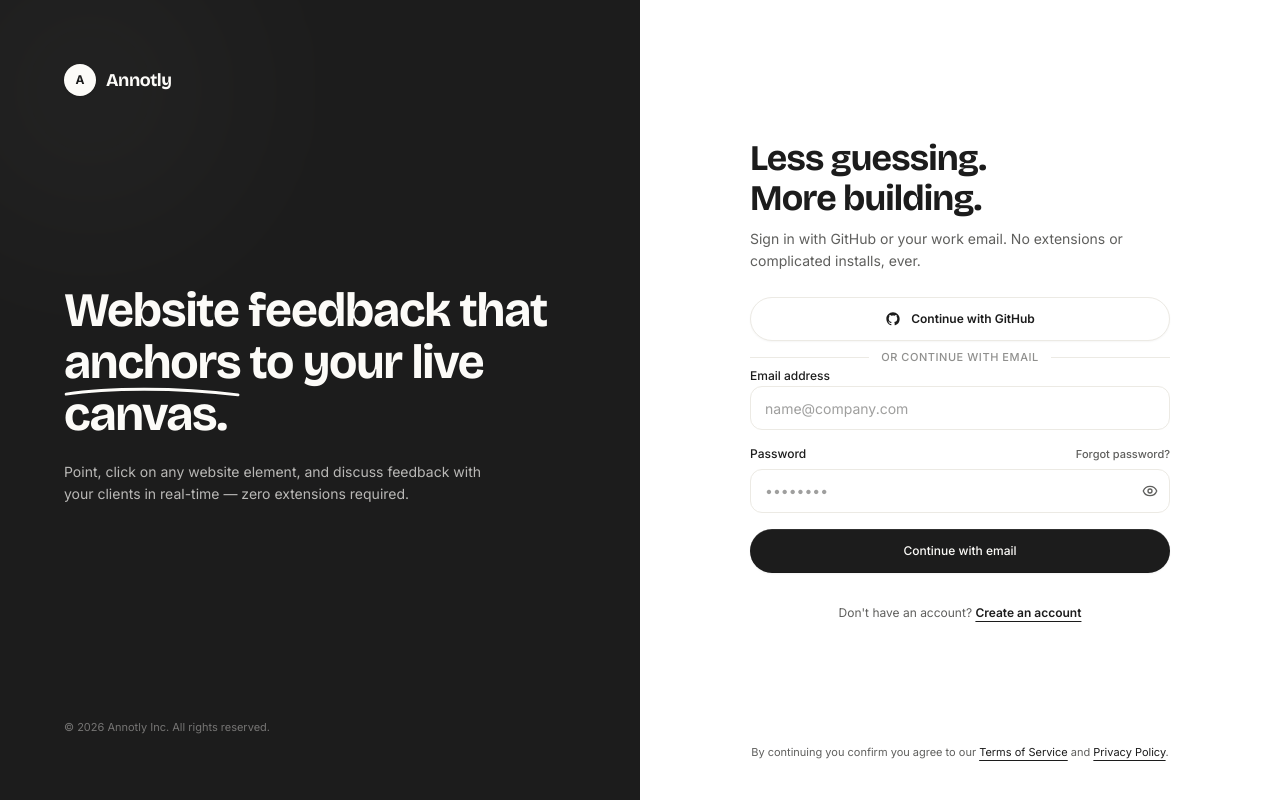
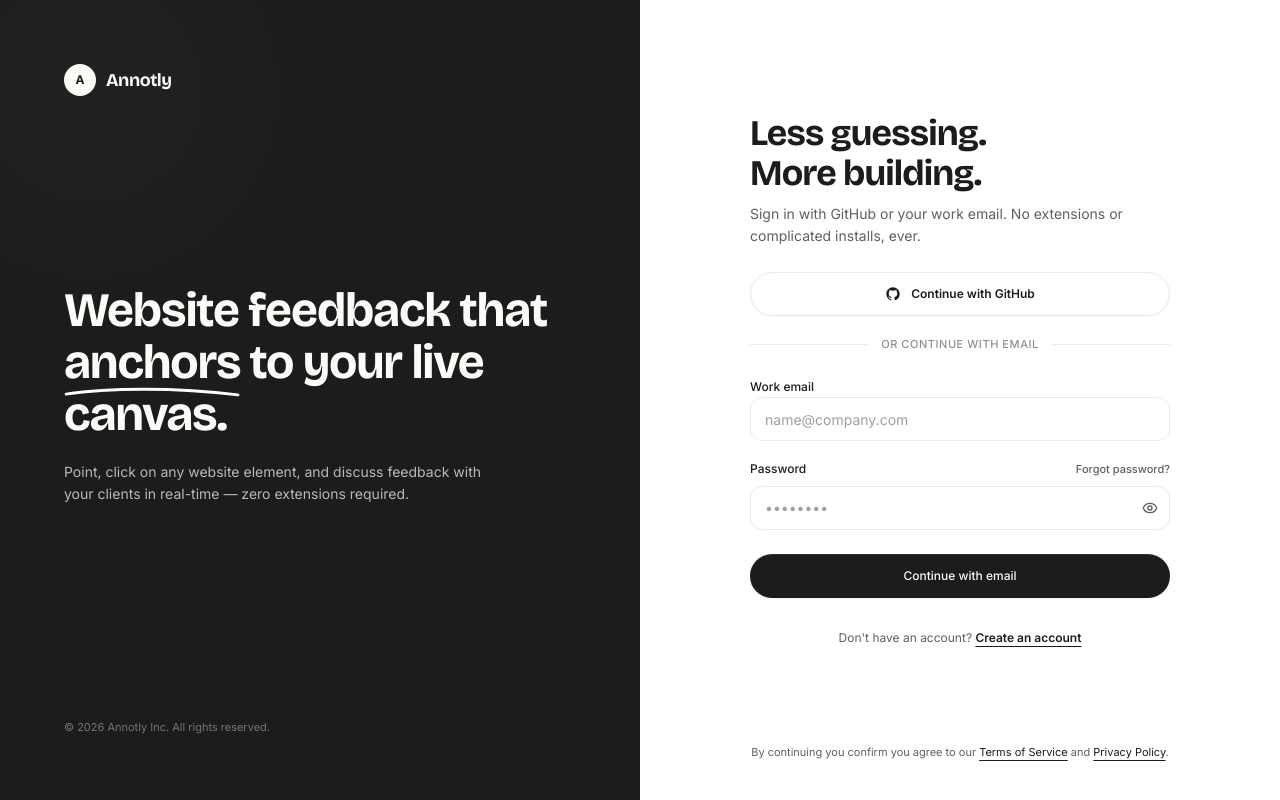
Before and after one commit to slhnx/annotly, a Next.js app: page /login in a window 1280 px wide. Built offline with nearby package versions, Linux system fonts and the light colour scheme; no server answers.

Commit message:
style(auth): increase vertical margin around divider and add red input error states and messages

```diff
--- a/app/(auth)/login/page.tsx
+++ b/app/(auth)/login/page.tsx
@@ -40,9 +40,10 @@
     >
       <GithubButton redirectUrl={resolvedSearchParams?.redirect} />
 
-      <div className="relative my-1 flex items-center justify-center">
+      {/* Spaced-out divider with generous Y-axis margin */}
+      <div className="relative my-7 flex items-center justify-center">
         <div className="w-full border-t border-[#eceae4]" />
-        <span className="absolute bg-white px-3 text-[11px] font-medium uppercase tracking-wider text-[#5f5f5d]/70">
+        <span className="absolute bg-white px-3.5 text-[11px] font-medium uppercase tracking-wider text-[#5f5f5d]/70">
           or continue with email
         </span>
       </div>
--- a/app/(auth)/signup/page.tsx
+++ b/app/(auth)/signup/page.tsx
@@ -34,9 +34,10 @@
     >
       <GithubButton text="Continue with GitHub" redirectUrl="/dashboard" />
 
-      <div className="relative my-1 flex items-center justify-center">
+      {/* Spaced-out divider with generous Y-axis margin */}
+      <div className="relative my-7 flex items-center justify-center">
         <div className="w-full border-t border-[#eceae4]" />
-        <span className="absolute bg-white px-3 text-[11px] font-medium uppercase tracking-wider text-[#5f5f5d]/70">
+        <span className="absolute bg-white px-3.5 text-[11px] font-medium uppercase tracking-wider text-[#5f5f5d]/70">
           or continue with email
         </span>
       </div>
--- a/components/auth/forgot-password-form.tsx
+++ b/components/auth/forgot-password-form.tsx
@@ -25,6 +25,7 @@
 
   const form = useForm<ForgotPasswordInput>({
     resolver: zodResolver(forgotPasswordSchema),
+    mode: "onTouched",
     defaultValues: {
       email: "",
     },
@@ -83,7 +84,7 @@
 
   return (
     <Form {...form}>
-      <form onSubmit={form.handleSubmit(onSubmit)} className="space-y-4">
+      <form onSubmit={form.handleSubmit(onSubmit)} className="space-y-5">
         {serverError && (
           <div
             role="alert"
@@ -98,9 +99,9 @@
           control={form.control}
           name="email"
           render={({ field }) => (
-            <FormItem>
-              <FormLabel className="text-xs font-medium text-[#1c1c1c]">
-                Email address
+            <FormItem className="space-y-2">
+              <FormLabel className="text-xs font-medium">
+                Work email
               </FormLabel>
               <FormControl>
                 <Input
@@ -117,6 +118,7 @@
           )}
         />
 
+        <div className="pt-1">
           <Button
             type="submit"
             disabled={isSubmitting}
@@ -131,6 +133,7 @@
               "Send reset instructions"
             )}
           </Button>
+        </div>
       </form>
     </Form>
   )
--- a/components/auth/login-form.tsx
+++ b/components/auth/login-form.tsx
@@ -29,6 +29,7 @@
 
   const form = useForm<LoginInput>({
     resolver: zodResolver(loginSchema),
+    mode: "onTouched",
     defaultValues: {
       email: "",
       password: "",
@@ -53,7 +54,6 @@
         setIsSubmitting(false)
       }
     } catch (err: unknown) {
-      // In Next.js, redirect throws a NEXT_REDIRECT error which should be allowed to bubble up
       if (err instanceof Error && err.message === "NEXT_REDIRECT") {
         throw err
       }
@@ -64,7 +64,7 @@
 
   return (
     <Form {...form}>
-      <form onSubmit={form.handleSubmit(onSubmit)} className="space-y-4">
+      <form onSubmit={form.handleSubmit(onSubmit)} className="space-y-5">
         {serverError && (
           <div
             role="alert"
@@ -79,9 +79,9 @@
           control={form.control}
           name="email"
           render={({ field }) => (
-            <FormItem>
-              <FormLabel className="text-xs font-medium text-[#1c1c1c]">
-                Email address
+            <FormItem className="space-y-2">
+              <FormLabel className="text-xs font-medium">
+                Work email
               </FormLabel>
               <FormControl>
                 <Input
@@ -102,9 +102,9 @@
           control={form.control}
           name="password"
           render={({ field }) => (
-            <FormItem>
+            <FormItem className="space-y-2">
               <div className="flex items-center justify-between">
-                <FormLabel className="text-xs font-medium text-[#1c1c1c]">
+                <FormLabel className="text-xs font-medium">
                   Password
                 </FormLabel>
                 <Link
@@ -144,6 +144,7 @@
           )}
         />
 
+        <div className="pt-1">
           <Button
             type="submit"
             disabled={isSubmitting}
@@ -158,6 +159,7 @@
               "Continue with email"
             )}
           </Button>
+        </div>
       </form>
     </Form>
   )
--- a/components/auth/update-password-form.tsx
+++ b/components/auth/update-password-form.tsx
@@ -26,6 +26,7 @@
 
   const form = useForm<UpdatePasswordInput>({
     resolver: zodResolver(updatePasswordSchema),
+    mode: "onTouched",
     defaultValues: {
       password: "",
       confirmPassword: "",
@@ -62,7 +63,7 @@
 
   return (
     <Form {...form}>
-      <form onSubmit={form.handleSubmit(onSubmit)} className="space-y-4">
+      <form onSubmit={form.handleSubmit(onSubmit)} className="space-y-5">
         {serverError && (
           <div
             role="alert"
@@ -87,8 +88,8 @@
           control={form.control}
           name="password"
           render={({ field }) => (
-            <FormItem>
-              <FormLabel className="text-xs font-medium text-[#1c1c1c]">
+            <FormItem className="space-y-2">
+              <FormLabel className="text-xs font-medium">
                 New password
               </FormLabel>
               <FormControl>
@@ -125,8 +126,8 @@
           control={form.control}
           name="confirmPassword"
           render={({ field }) => (
-            <FormItem>
-              <FormLabel className="text-xs font-medium text-[#1c1c1c]">
+            <FormItem className="space-y-2">
+              <FormLabel className="text-xs font-medium">
                 Confirm new password
               </FormLabel>
               <FormControl>
@@ -159,6 +160,7 @@
           )}
         />
 
+        <div className="pt-1">
           <Button
             type="submit"
             disabled={isSubmitting}
@@ -173,6 +175,7 @@
               "Save new password"
             )}
           </Button>
+        </div>
       </form>
     </Form>
   )
--- a/components/ui/form.tsx
+++ b/components/ui/form.tsx
@@ -8,7 +8,6 @@
   type FieldValues,
   FormProvider,
   useFormContext,
-  useFormState,
 } from "react-hook-form"
 import { Label } from "@/components/ui/label"
 import { cn } from "@/lib/utils"
@@ -42,14 +41,13 @@
 const useFormField = () => {
   const fieldContext = React.useContext(FormFieldContext)
   const itemContext = React.useContext(FormItemContext)
-  const { getFieldState } = useFormContext()
-  const formState = useFormState({ name: fieldContext.name })
-  const fieldState = getFieldState(fieldContext.name, formState)
+  const { getFieldState, formState } = useFormContext()
 
   if (!fieldContext) {
     throw new Error("useFormField should be used within <FormField>")
   }
 
+  const fieldState = getFieldState(fieldContext.name, formState)
   const { id } = itemContext
 
   return {
@@ -89,7 +87,7 @@
   return (
     <Label
       data-slot="form-label"
-      className={cn(error && "text-destructive", className)}
+      className={cn(error && "text-red-600 font-medium", className)}
       htmlFor={formItemId}
       {...props}
     />
@@ -102,6 +100,7 @@
   if (React.isValidElement(props.children)) {
     const child = props.children as React.ReactElement<{
       id?: string
+      className?: string
       "aria-describedby"?: string
       "aria-invalid"?: boolean
     }>
@@ -111,7 +110,11 @@
         ? formDescriptionId
         : `${formDescriptionId} ${formMessageId}`,
       "aria-invalid": !!error,
-      ...child.props,
+      className: cn(
+        child.props.className,
+        error &&
+          "border-red-500! focus-visible:ring-red-500/20! focus-visible:border-red-500! bg-red-50/20 text-red-950"
+      ),
     })
   }
 
@@ -137,7 +140,7 @@
     <p
       data-slot="form-description"
       id={formDescriptionId}
-      className={cn("text-[11px] text-muted-foreground", className)}
+      className={cn("text-[11px] text-[#5f5f5d]", className)}
       {...props}
     />
   )
@@ -155,10 +158,14 @@
     <p
       data-slot="form-message"
       id={formMessageId}
-      className={cn("text-[11px] font-medium text-destructive", className)}
+      className={cn(
+        "text-[11px] font-medium text-red-600 mt-1 flex items-center gap-1",
+        className
+      )}
       {...props}
     >
-      {body}
+      <span className="inline-block h-1 w-1 rounded-full bg-red-600 shrink-0" />
+      <span>{body}</span>
     </p>
   )
 }
--- a/lib/auth/validation.ts
+++ b/lib/auth/validation.ts
@@ -4,11 +4,11 @@
   email: z
     .string()
     .trim()
-    .min(1, "Email is required")
+    .min(1, "Please enter your email address")
     .email("Please enter a valid email address"),
   password: z
     .string()
-    .min(1, "Password is required"),
+    .min(1, "Please enter your password"),
 })
 
 export type LoginInput = z.infer<typeof loginSchema>
@@ -17,15 +17,17 @@
   fullName: z
     .string()
     .trim()
+    .min(1, "Please enter your full name")
     .min(2, "Full name must be at least 2 characters")
     .max(80, "Full name is too long"),
   email: z
     .string()
     .trim()
-    .min(1, "Email is required")
+    .min(1, "Please enter your email address")
     .email("Please enter a valid email address"),
   password: z
     .string()
+    .min(1, "Please enter a password")
     .min(8, "Password must be at least 8 characters")
     .max(100, "Password is too long"),
 })
@@ -36,7 +38,7 @@
   email: z
     .string()
     .trim()
-    .min(1, "Email is required")
+    .min(1, "Please enter your email address")
     .email("Please enter a valid email address"),
 })
 
@@ -46,10 +48,12 @@
   .object({
     password: z
       .string()
+      .min(1, "Please enter your new password")
       .min(8, "Password must be at least 8 characters")
       .max(100, "Password is too long"),
     confirmPassword: z
       .string()
+      .min(1, "Please confirm your password")
       .min(8, "Please confirm your password"),
   })
   .refine((data) => data.password === data.confirmPassword, {
```
Also changed, not shown: components/auth/signup-form.tsx (+10 -7 lines). Lines whose indentation alone changed are shown as unchanged.
